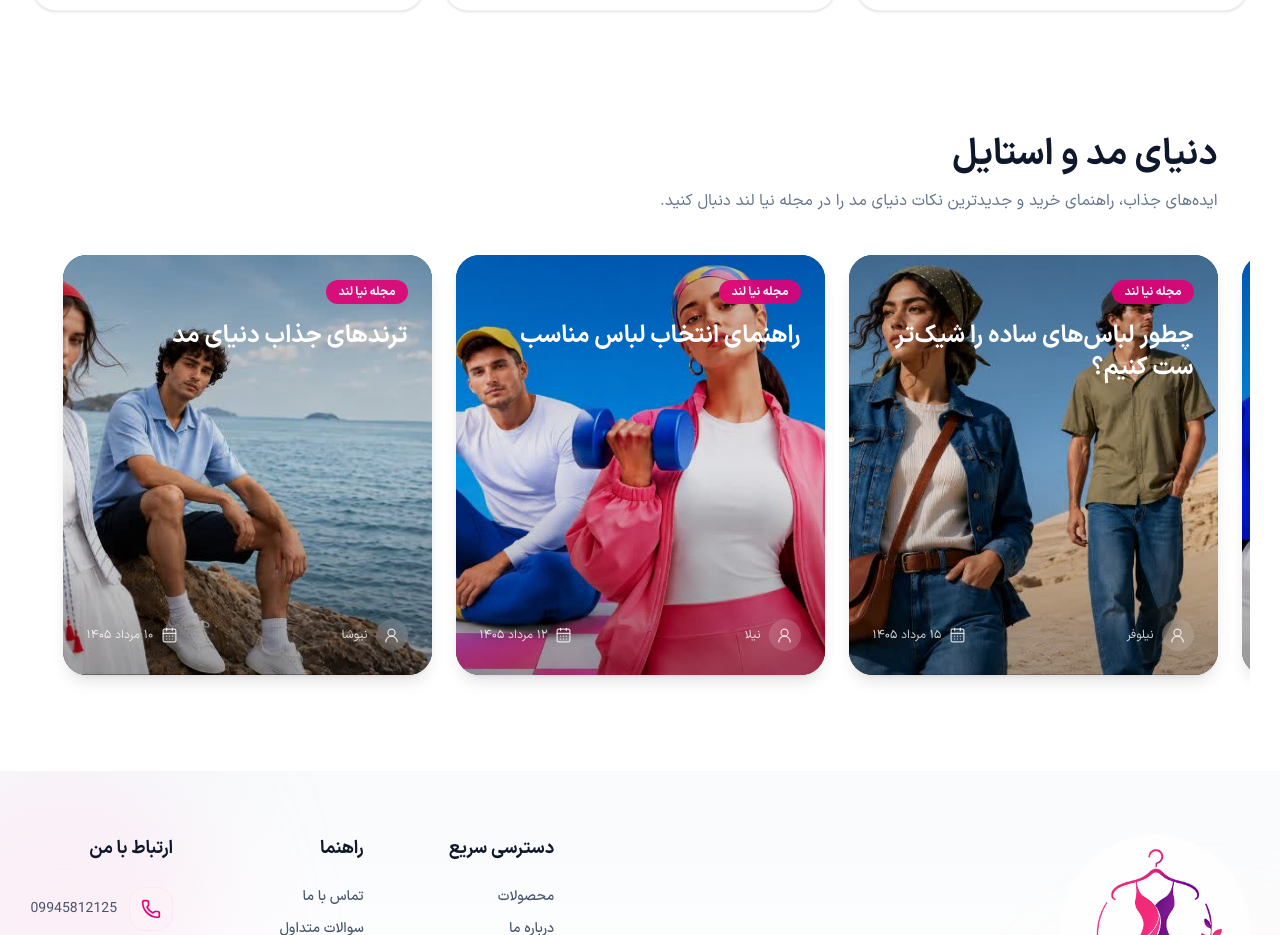
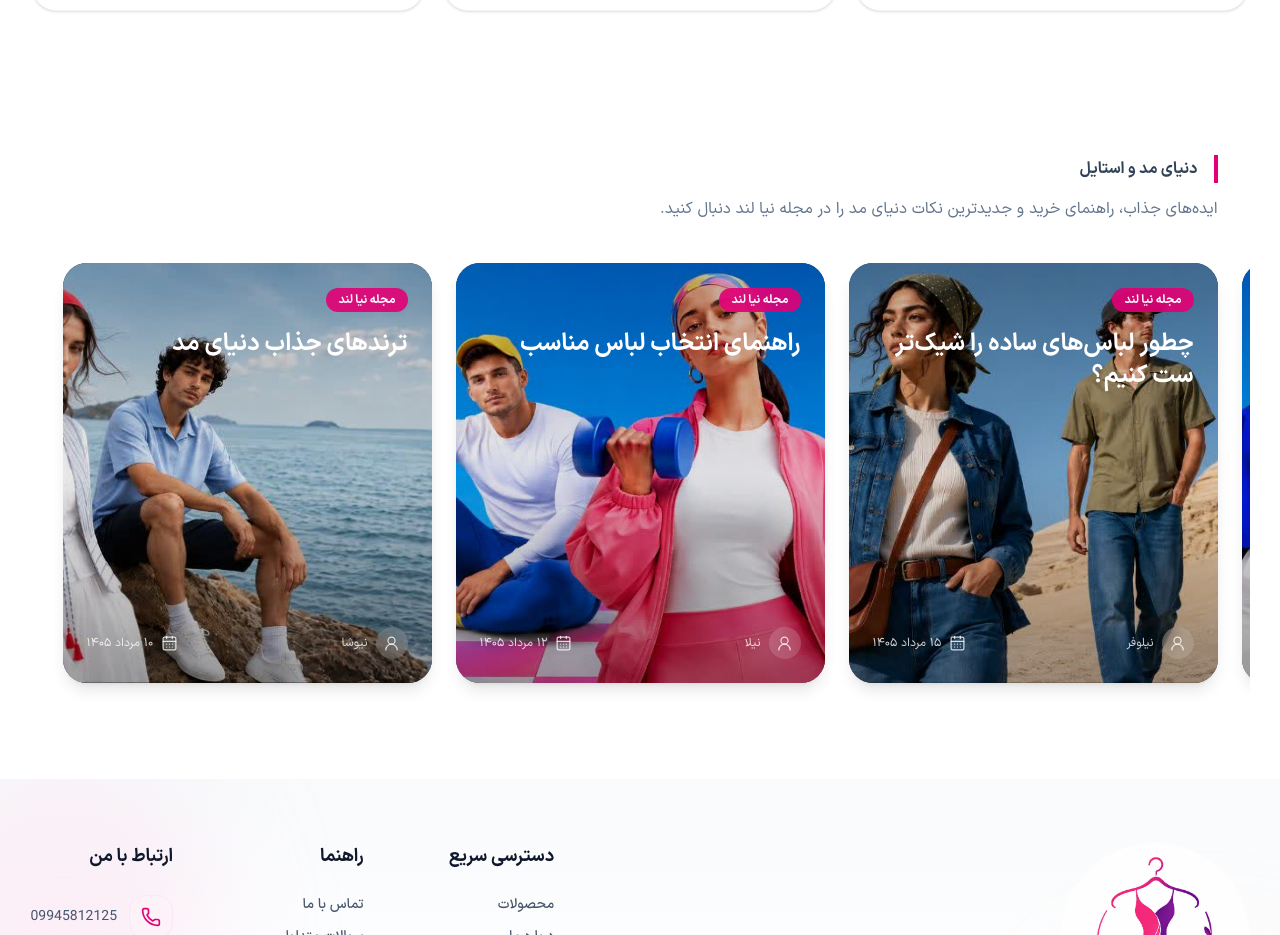
Before and after one commit to mardi-niyayesh/fashion-store, a Next.js app: page / in a window 1280 px wide. Shown: the part 1739-2674 px from the top of the page. Built offline with nearby package versions, Linux system fonts and the light colour scheme.

Commit message:
creat component article fasion

```diff
--- a/src/feacher/Home/FashionMagazine/index.tsx
+++ b/src/feacher/Home/FashionMagazine/index.tsx
@@ -87,11 +87,19 @@ const FashionMagazine = () => {
         >
           <h2
             className="
-              mt-2
-              text-3xl
-              font-black
-              text-slate-900
-              sm:text-4xl
+
+              mt-7
+            flex
+            items-center
+            gap-2
+            border-r-4
+            border-[#E30076]
+            pr-4
+            text-3xl
+            font-semibold
+            leading-7
+            text-slate-700
+            sm:text-base
             "
           >
             دنیای مد و استایل
```
